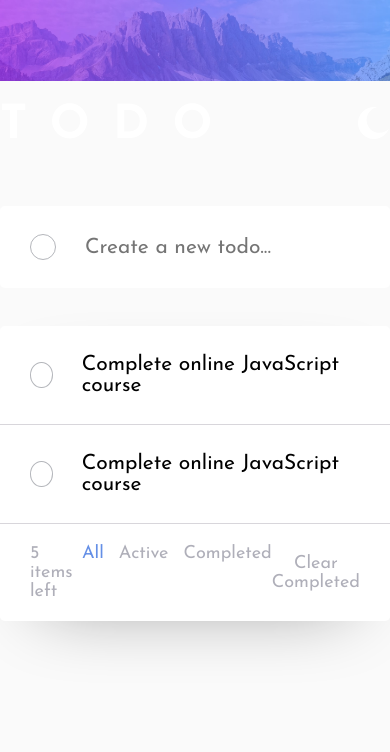
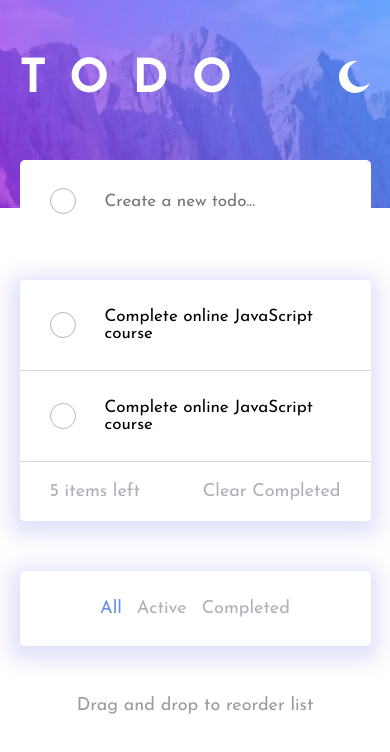
Before and after one commit to grigoryanAndrew22/todo-app, an Angular app: page / in a window 390 px wide. Shown: the top 752 px of the page. Built offline with nearby package versions, Linux system fonts and the light colour scheme.

Commit message:
mobile layout

```diff
--- a/src/app/app.component.html
+++ b/src/app/app.component.html
@@ -87,6 +87,14 @@
           </div>
         </div>
       </div>
+      <div class="filters-mobile field">
+        <div class="filters">
+          <a href="" class="active">All</a>
+          <a href="">Active</a>
+          <a href="">Completed</a>
+        </div>
+      </div>
+      <p class="drag-n-drop">Drag and drop to reorder list</p>
     </main>
   </div>
 </div>
--- a/src/app/app.component.scss
+++ b/src/app/app.component.scss
@@ -26,8 +26,8 @@
       margin-top: 56px;
       label {
         display: inline-block;
-        width: 26px;
-        height: 26px;
+        min-width: 26px;
+        min-height: 26px;
         border: 1px #b4b6bb solid;
         border-radius: 50%;
       }
@@ -125,6 +125,29 @@
           }
         }
       }
+      .filters-mobile {
+        box-shadow: -1px 5px 20px 10px rgba(157, 162, 235, 0.3);
+        margin-top: 50px;
+        display: none;
+        .filters {
+          display: flex;
+          justify-content: center;
+          gap: 15px;
+          color: #afafb9;
+          a:hover {
+            color: #6a6974;
+          }
+        }
+      }
+      .drag-n-drop {
+        text-align: center;
+        color: #9b9a9f;
+        margin-top: 50px;
+      }
+      .active {
+        color: #648fe6;
+        pointer-events: none;
+      }
       .actions {
         display: flex;
         justify-content: space-between;
@@ -136,10 +159,6 @@
         .filters {
           display: flex;
           gap: 15px;
-          .active {
-            color: #648fe6;
-            pointer-events: none;
-          }
         }
         .filters a:hover {
           color: #6a6974;
@@ -166,7 +185,7 @@
         }
       }
       .main-container {
-        box-shadow: 0px 24px 74px -44px rgba(132, 132, 132, 1);
+        box-shadow: -1px 5px 20px 10px rgba(157, 162, 235, 0.3);
         border-radius: 5px;
       }
     }
@@ -174,3 +193,46 @@
 }
 
 // #648fe6 blue
+
+@media (max-width: 811px) {
+  .menu-container {
+    width: 90%;
+  }
+}
+
+@media (max-width: 625px) {
+  .filters-mobile {
+    display: block !important;
+  }
+  .actions {
+    .filters {
+      display: none !important;
+    }
+  }
+}
+
+@media (max-width: 670px) {
+  .wrapper {
+    background: url("/bg-mobile-light.jpg");
+    background-size: contain;
+    background-repeat: no-repeat;
+    .menu-container {
+      padding-top: 50px;
+    }
+  }
+}
+
+@media (max-width: 500px) {
+  .task-info {
+    p {
+      font-size: 17px !important;
+    }
+  }
+  .field {
+    form {
+      input {
+        font-size: 17px !important;
+      }
+    }
+  }
+}
```
Also changed, not shown: public/bg-mobile-light.jpg (added).
